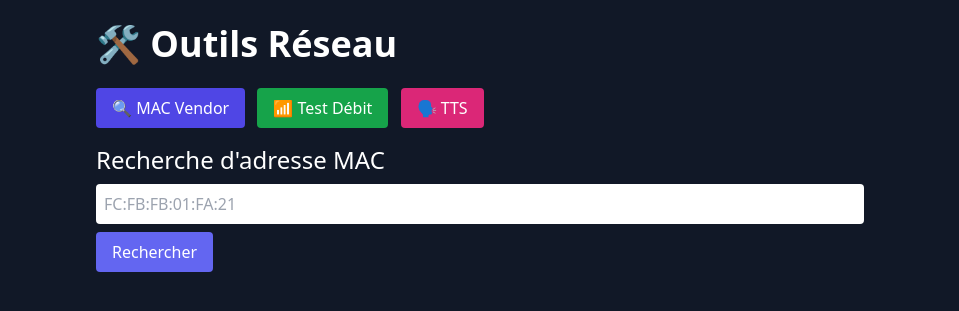
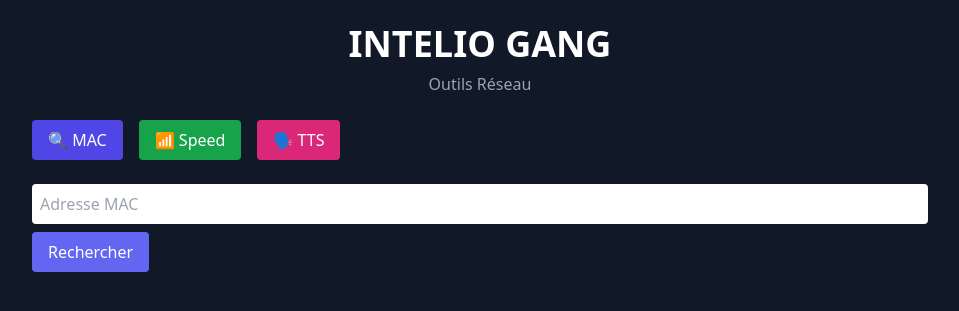
Before and after one commit to milousebw/mikrotik-tools, a Python web app: template templates/index.html in a window 1280 px wide. Shown: the top 311 px of the page, without its empty margins (160-1119 px from the left). Run offline with Jinja, Linux system fonts and the light colour scheme; the template is opened without the code that fills it, so the values that code supplies are empty; some libraries are stand-ins or nearby versions.

Commit message:
Update index.html

```diff
--- a/templates/index.html
+++ b/templates/index.html
@@ -1,128 +1,75 @@
-
 <!DOCTYPE html>
 <html lang="fr">
 <head>
-  <meta charset="UTF-8" />
-  <title>Outils Réseau</title>
+  <meta charset="UTF-8">
+  <title>INTELIO GANG - Outils Réseau</title>
   <script src="https://cdn.tailwindcss.com"></script>
 </head>
-<body class="bg-gray-900 text-white p-6 font-sans">
-  <div class="max-w-3xl mx-auto">
-    <h1 class="text-4xl font-bold mb-6">🛠️ Outils Réseau</h1>
-
-    <div class="space-x-2 mb-4">
-      <button onclick="showTab('mac')" class="px-4 py-2 bg-indigo-600 rounded">🔍 MAC Vendor</button>
-      <button onclick="showTab('speed')" class="px-4 py-2 bg-green-600 rounded">📶 Test Débit</button>
-      <button onclick="showTab('tts')" class="px-4 py-2 bg-pink-600 rounded">🗣️ TTS</button>
+<body class="bg-gray-900 text-white p-6">
+  <div class="text-center mb-6">
+    <h1 class="text-4xl font-bold mb-2">INTELIO GANG</h1>
+    <p class="text-gray-400">Outils Réseau</p>
+  </div>
+  <div class="max-w-4xl mx-auto">
+    <div class="flex gap-4 mb-6">
+      <button onclick="showTab('mac')" class="bg-indigo-600 px-4 py-2 rounded">🔍 MAC</button>
+      <button onclick="showTab('speed')" class="bg-green-600 px-4 py-2 rounded">📶 Speed</button>
+      <button onclick="showTab('tts')" class="bg-pink-600 px-4 py-2 rounded">🗣️ TTS</button>
     </div>
 
-    <!-- MAC VENDOR -->
-    <div id="mac" class="tab hidden">
-      <h2 class="text-2xl mb-2">Recherche d'adresse MAC</h2>
-      <input id="macAddress" type="text" placeholder="FC:FB:FB:01:FA:21"
-        class="w-full text-black p-2 rounded mb-2" />
-      <button onclick="lookupMac()" class="bg-indigo-500 px-4 py-2 rounded">Rechercher</button>
-      <div id="macResult" class="mt-4"></div>
+    <div id="mac" class="tab">
+      <input id="macInput" class="w-full text-black p-2 rounded" placeholder="Adresse MAC">
+      <button onclick="searchMac()" class="bg-indigo-500 px-4 py-2 mt-2 rounded">Rechercher</button>
+      <pre id="macResult" class="mt-2"></pre>
     </div>
 
-    <!-- SPEED TEST -->
     <div id="speed" class="tab hidden">
-      <h2 class="text-2xl mb-2">Test de débit MikroTik</h2>
-      <input id="targetIp" type="text" placeholder="IP publique"
-        class="w-full text-black p-2 rounded mb-2" />
-      <input id="targetUser" type="text" placeholder="Utilisateur"
-        class="w-full text-black p-2 rounded mb-2" />
-      <input id="targetPass" type="password" placeholder="Mot de passe"
-        class="w-full text-black p-2 rounded mb-2" />
-      <button onclick="runSpeedTest()" class="bg-green-600 px-4 py-2 rounded">Lancer</button>
-      <pre id="speedResult" class="mt-4 whitespace-pre-wrap text-sm"></pre>
+      <input id="targetIp" class="w-full text-black p-2 rounded" placeholder="IP publique cible">
+      <input id="targetUser" class="w-full text-black p-2 rounded my-2" placeholder="Nom d'utilisateur">
+      <input id="targetPass" class="w-full text-black p-2 rounded" type="password" placeholder="Mot de passe">
+      <button onclick="runSpeed()" class="bg-green-600 px-4 py-2 mt-2 rounded">Lancer le test</button>
+      <pre id="speedResult" class="mt-2 whitespace-pre-wrap"></pre>
     </div>
 
-    <!-- TTS -->
     <div id="tts" class="tab hidden">
-      <h2 class="text-2xl mb-2">Synthèse vocale (TTS Google)</h2>
-      <textarea id="ttsText" rows="4" class="w-full p-3 text-black rounded mb-2" placeholder="Texte à lire..."></textarea>
-      <select id="ttsLang" class="w-full p-2 text-black rounded mb-2">
-        <option value="fr">🇫🇷 Français</option>
-        <option value="en">🇺🇸 English</option>
-        <option value="de">🇩🇪 Allemand</option>
+      <textarea id="ttsText" rows="3" class="w-full text-black p-2 rounded" placeholder="Texte..."></textarea>
+      <select id="voice_id" class="w-full text-black p-2 mt-2 rounded">
+        <option value="EXAVITQu4vr4xnSDxMaL">🇫🇷 Jessy</option>
+        <option value="21m00Tcm4TlvDq8ikWAM">🇫🇷 Gabriel</option>
+        <option value="AZnzlk1XvdvUeBnXmlld">🇬🇧 Matilda</option>
       </select>
-      <button onclick="runTTS()" class="bg-pink-600 px-4 py-2 rounded">Lire</button>
-      <div id="ttsResult" class="mt-6 space-y-4">
-        <audio id="audioPlayer" controls class="w-full hidden">
-          <source id="audioSource" src="" type="audio/mp3">
-        </audio>
-        <a id="downloadLink" href="#" class="underline text-blue-400 hidden" download>Télécharger le fichier WAV (8kHz)</a>
-      </div>
+      <button onclick="tts()" class="bg-pink-600 px-4 py-2 mt-2 rounded">Lire</button>
+      <audio id="player" class="mt-4 w-full" controls></audio>
     </div>
   </div>
-
   <script>
     function showTab(id) {
-      document.querySelectorAll('.tab').forEach(t => t.classList.add('hidden'));
+      document.querySelectorAll('.tab').forEach(e => e.classList.add('hidden'));
       document.getElementById(id).classList.remove('hidden');
     }
-    showTab('mac');
-
-    async function lookupMac() {
-      const mac = document.getElementById("macAddress").value;
-      const result = document.getElementById("macResult");
-      result.textContent = "Recherche...";
-      try {
-        const res = await fetch('/mac?address=' + encodeURIComponent(mac));
-        const data = await res.json();
-        result.innerHTML = res.ok ? `✅ Fabricant: <b>${data.vendor}</b>` : `❌ ${data.error}`;
-      } catch (e) {
-        result.textContent = "❌ Erreur réseau.";
-      }
+    async function searchMac() {
+      const mac = document.getElementById('macInput').value;
+      const r = await fetch('/mac?address=' + mac);
+      const d = await r.json();
+      document.getElementById('macResult').innerText = d.vendor || d.error;
     }
-
-    async function runSpeedTest() {
-      const ip = document.getElementById("targetIp").value;
-      const user = document.getElementById("targetUser").value;
-      const pass = document.getElementById("targetPass").value;
-      const result = document.getElementById("speedResult");
-      result.textContent = "Test en cours...";
-      try {
-        const res = await fetch(`/speedtest?ip=${ip}&user=${user}&pass=${pass}`);
-        result.textContent = await res.text();
-      } catch (e) {
-        result.textContent = "Erreur réseau.";
-      }
+    async function runSpeed() {
+      const ip = document.getElementById('targetIp').value;
+      const user = document.getElementById('targetUser').value;
+      const pass = document.getElementById('targetPass').value;
+      const r = await fetch(`/speedtest?ip=${ip}&user=${user}&pass=${pass}`);
+      document.getElementById('speedResult').innerText = await r.text();
     }
-
-    async function runTTS() {
-      const text = document.getElementById("ttsText").value.trim();
-      const lang = document.getElementById("ttsLang").value;
-      const audio = document.getElementById("audioPlayer");
-      const source = document.getElementById("audioSource");
-      const link = document.getElementById("downloadLink");
-
-      const resultDiv = document.getElementById("ttsResult");
-      resultDiv.classList.remove("hidden");
-
-      if (!text) {
-        alert("Veuillez entrer du texte.");
-        return;
-      }
-
-      const res = await fetch("/tts", {
-        method: "POST",
-        headers: {"Content-Type": "application/json"},
-        body: JSON.stringify({ text, lang })
+    async function tts() {
+      const text = document.getElementById('ttsText').value;
+      const voice_id = document.getElementById('voice_id').value;
+      const res = await fetch('/tts', {
+        method: 'POST',
+        headers: { 'Content-Type': 'application/json' },
+        body: JSON.stringify({ text, voice_id })
       });
-
       const data = await res.json();
-      if (data.audio && data.wav) {
-        source.src = data.audio;
-        audio.classList.remove("hidden");
-        audio.load();
-        audio.play();
-        link.href = data.wav;
-        link.classList.remove("hidden");
-      } else {
-        alert("Erreur : " + (data.error || "inconnue"));
-      }
+      document.getElementById('player').src = data.audio;
     }
   </script>
 </body>
```
